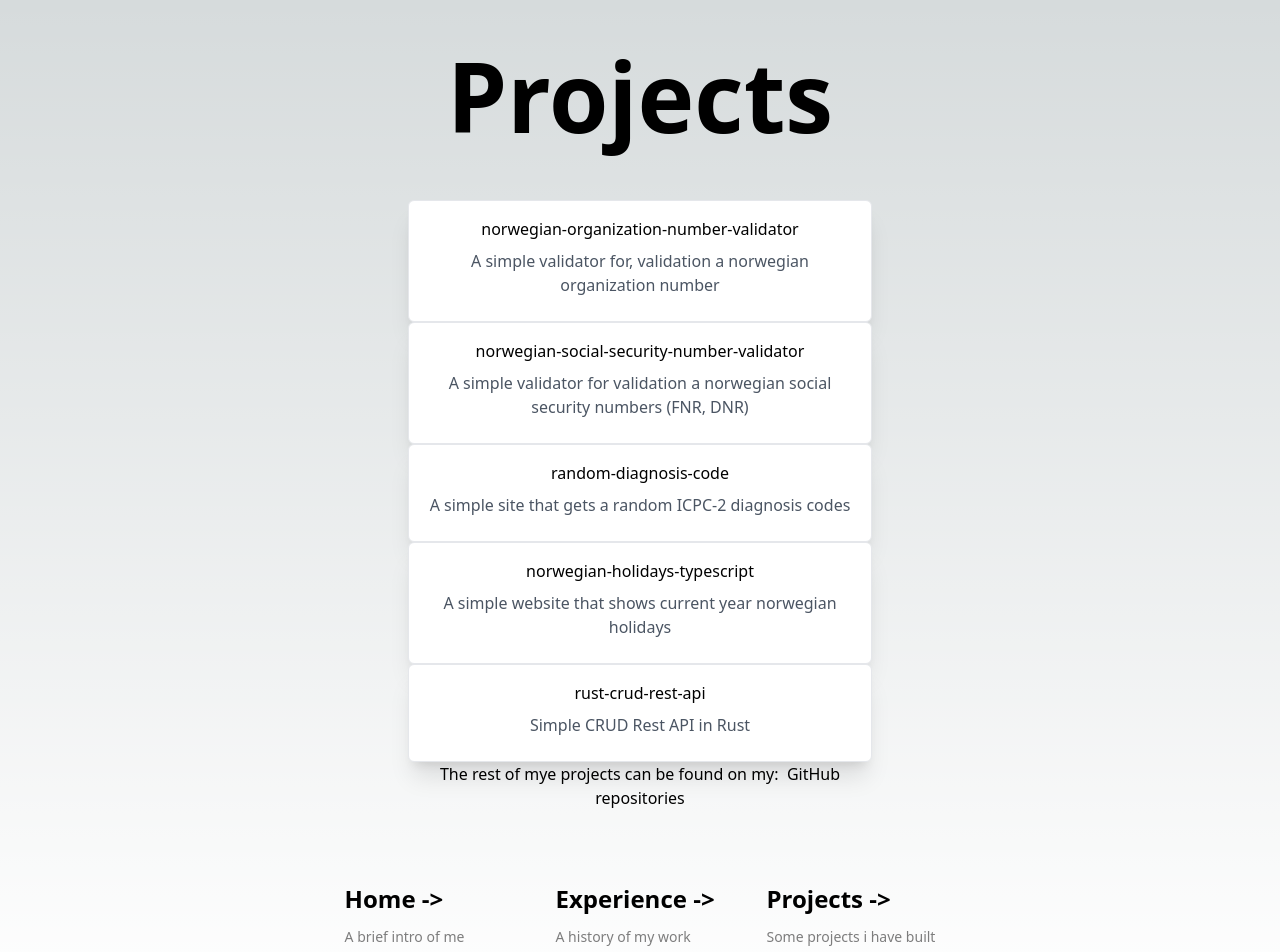
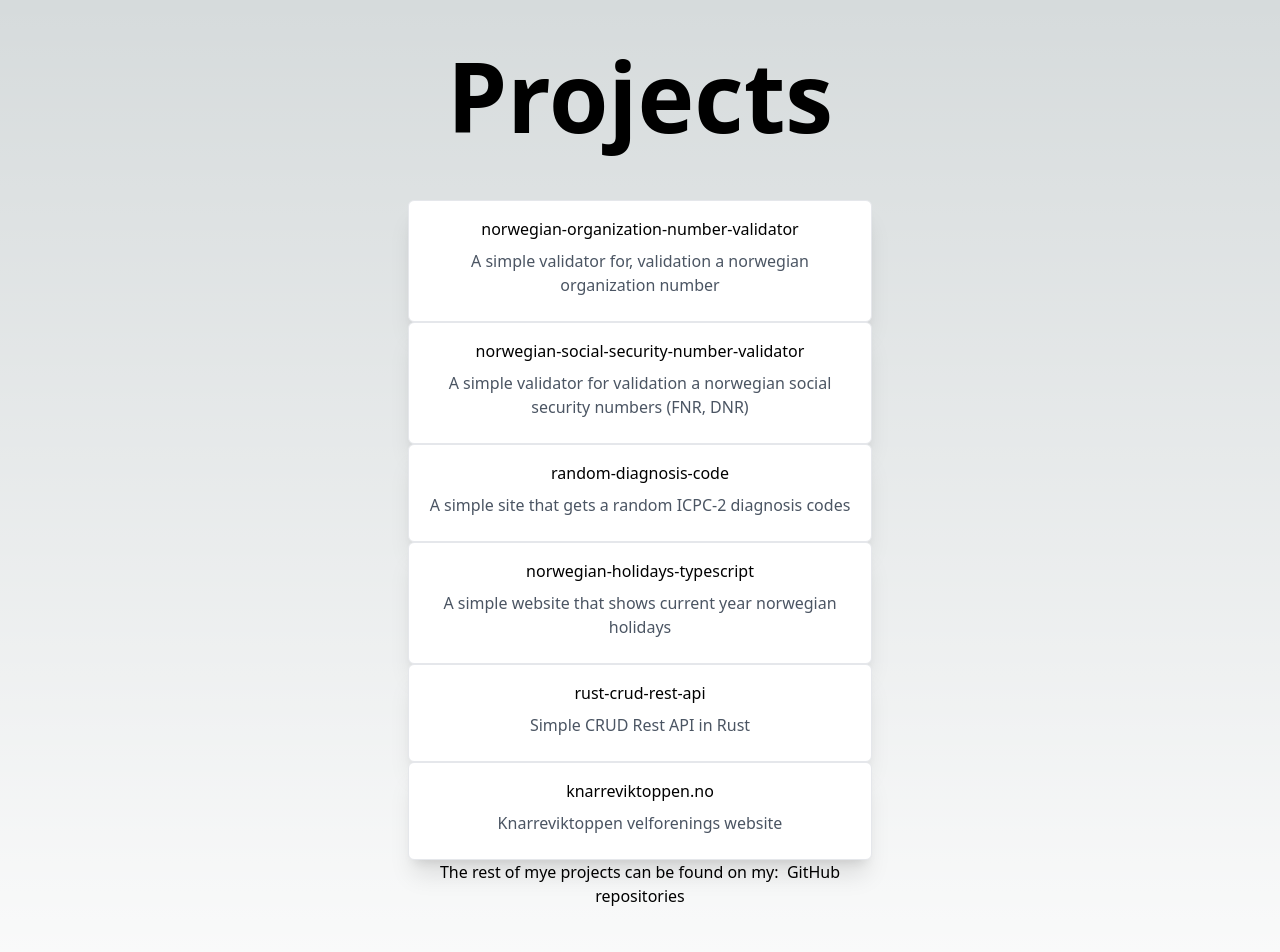
Before and after one commit to MikAoJk/MikAoJk.github.io, a Next.js app: page /projects in a window 1280 px wide. Shown: the top 952 px of the page. Built offline with nearby package versions, Linux system fonts and the light colour scheme.

Commit message:
Added in knarreviktoppen.no

```diff
--- a/src/pages/projects.tsx
+++ b/src/pages/projects.tsx
@@ -59,6 +59,11 @@ const projects = [
         gitHubLink: "https://github.com/MikAoJk/rust-crud-rest-api",
         desc: "Simple CRUD Rest API in Rust",
     },
+  {
+        title: "knarreviktoppen.no",
+        gitHubLink: "https://github.com/MikAoJk/knarreviktoppen",
+        desc: "Knarreviktoppen velforenings website",
+    },
 ]
 
 export default Projects
```
